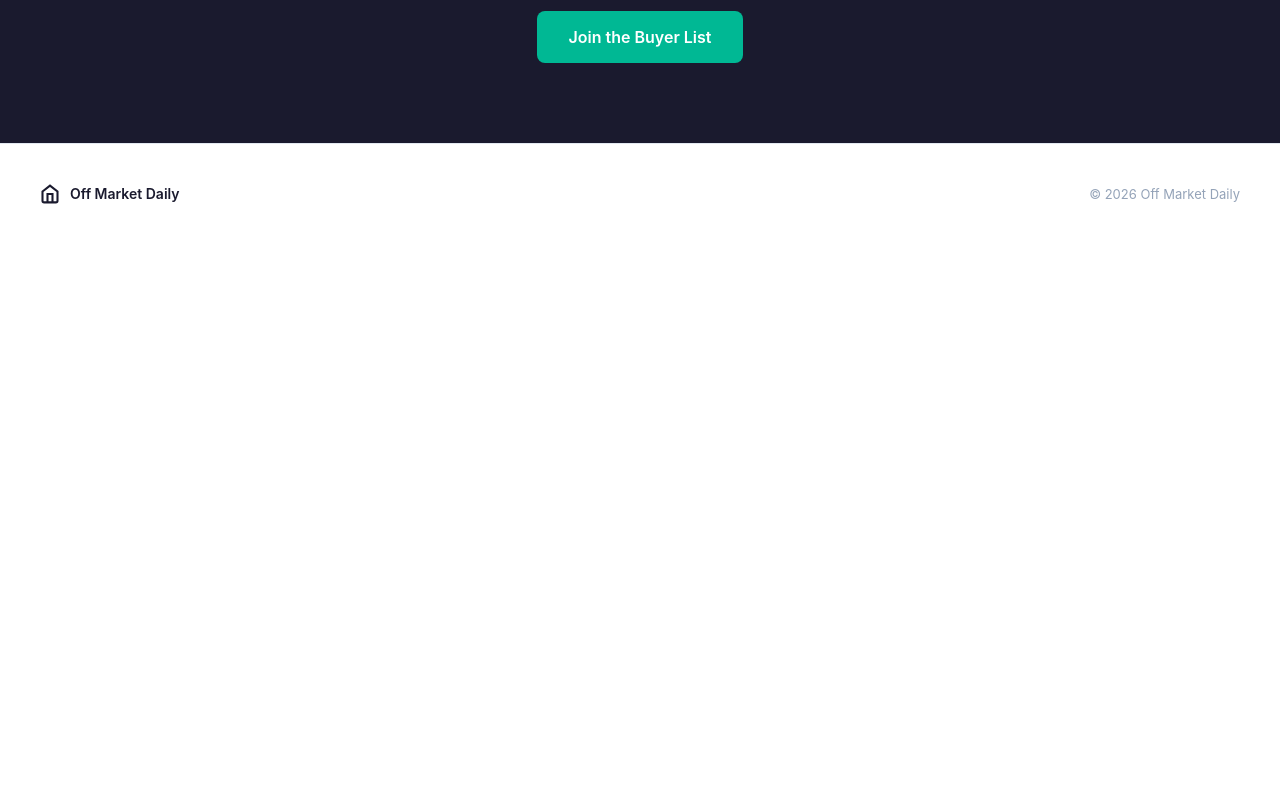
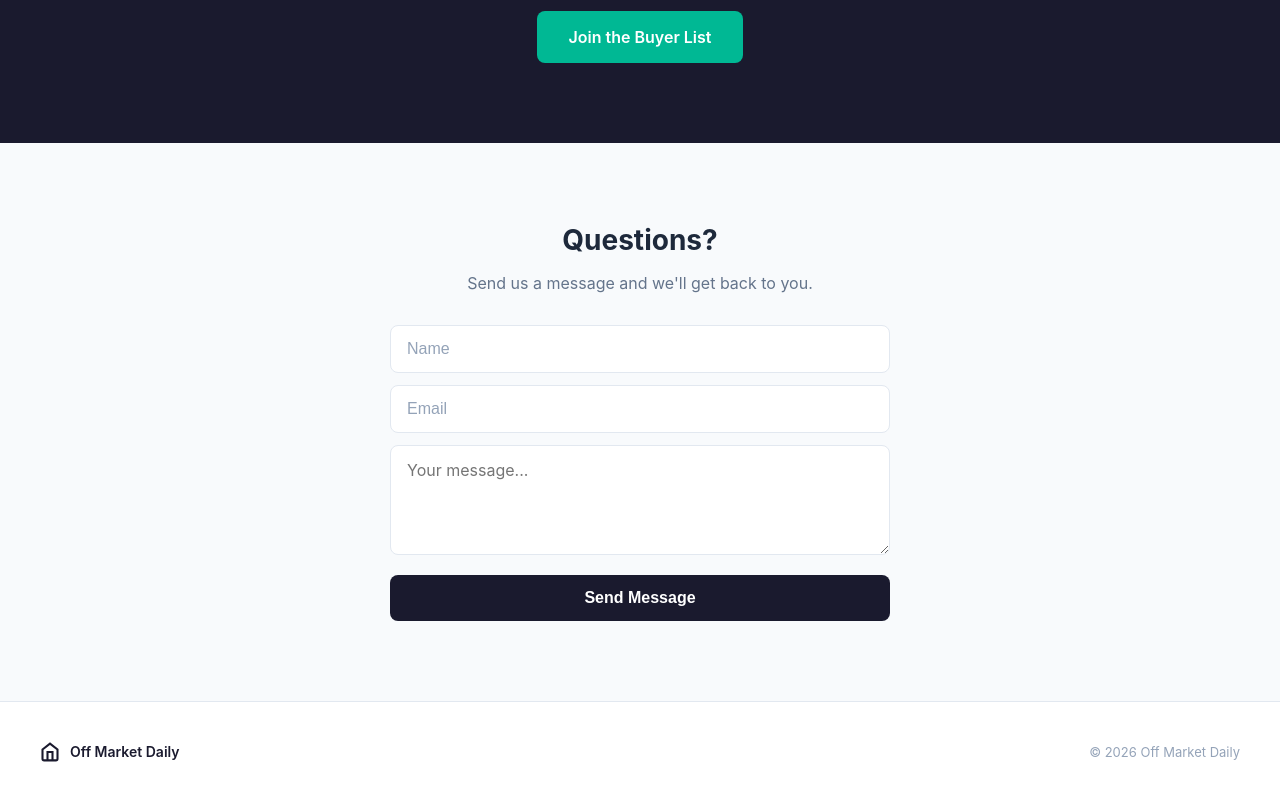
Before and after one commit to RickCHOProject/omd-website, a Next.js app: page / in a window 1280 px wide. Shown: the part 2134-2934 px from the top of the page. Before the commit the page ends 2378 px from the top, so only its background shows below. Built offline with nearby package versions, Linux system fonts and the light colour scheme.

Commit message:
Update page.js

```diff
--- a/app/page.js
+++ b/app/page.js
@@ -415,6 +415,100 @@ export default function Home() {
         </div>
       </section>
 
+      {/* Questions Section */}
+      <section style={{
+        padding: '80px 40px',
+        backgroundColor: '#f8fafc'
+      }}>
+        <div style={{ maxWidth: '500px', margin: '0 auto' }}>
+          <h2 style={{
+            fontSize: '28px',
+            fontWeight: '700',
+            color: '#1e293b',
+            textAlign: 'center',
+            marginBottom: '16px'
+          }}>
+            Questions?
+          </h2>
+          <p style={{
+            color: '#64748b',
+            textAlign: 'center',
+            marginBottom: '32px',
+            fontSize: '16px'
+          }}>
+            Send us a message and we'll get back to you.
+          </p>
+          <form onSubmit={(e) => { e.preventDefault(); /* TODO: Supabase */ }}>
+            <div style={{ marginBottom: '12px' }}>
+              <input
+                type="text"
+                placeholder="Name"
+                style={{
+                  width: '100%',
+                  padding: '14px 16px',
+                  borderRadius: '8px',
+                  border: '1px solid #e2e8f0',
+                  backgroundColor: '#fff',
+                  color: '#1e293b',
+                  fontSize: '16px',
+                  boxSizing: 'border-box'
+                }}
+              />
+            </div>
+            <div style={{ marginBottom: '12px' }}>
+              <input
+                type="email"
+                placeholder="Email"
+                style={{
+                  width: '100%',
+                  padding: '14px 16px',
+                  borderRadius: '8px',
+                  border: '1px solid #e2e8f0',
+                  backgroundColor: '#fff',
+                  color: '#1e293b',
+                  fontSize: '16px',
+                  boxSizing: 'border-box'
+                }}
+              />
+            </div>
+            <div style={{ marginBottom: '16px' }}>
+              <textarea
+                placeholder="Your message..."
+                rows={4}
+                style={{
+                  width: '100%',
+                  padding: '14px 16px',
+                  borderRadius: '8px',
+                  border: '1px solid #e2e8f0',
+                  backgroundColor: '#fff',
+                  color: '#1e293b',
+                  fontSize: '16px',
+                  boxSizing: 'border-box',
+                  resize: 'vertical',
+                  fontFamily: 'inherit'
+                }}
+              />
+            </div>
+            <button
+              type="submit"
+              style={{
+                width: '100%',
+                padding: '14px',
+                backgroundColor: '#1a1a2e',
+                color: '#fff',
+                border: 'none',
+                borderRadius: '8px',
+                fontSize: '16px',
+                fontWeight: '600',
+                cursor: 'pointer'
+              }}
+            >
+              Send Message
+            </button>
+          </form>
+        </div>
+      </section>
+
       {/* Footer */}
       <footer style={{
         padding: '40px',
```
